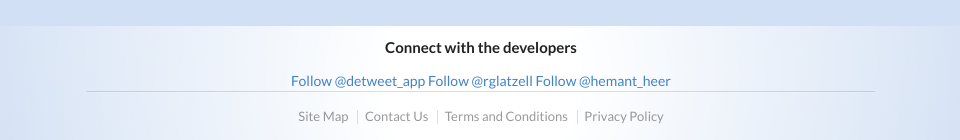
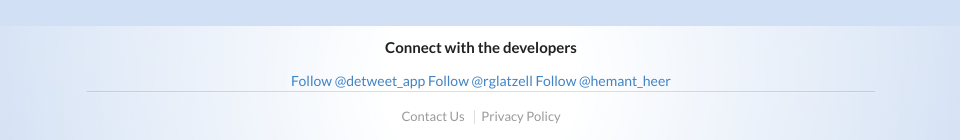
Before and after one commit to robertglatzel/detweet, a Flask app: page / in a window 1280 px wide. Shown: the part 660-800 px from the top of the page, without its empty margins (159-1119 px from the left). Run offline with Flask 2, Linux system fonts and the light colour scheme; parts of the project's set-up code (start-up, migrations or seed data) failed here and were passed over; some libraries are stand-ins or nearby versions.

Commit message:
removed footer links at bottom of page

```diff
--- a/detweet_app/templates/login.html
+++ b/detweet_app/templates/login.html
@@ -56,9 +56,7 @@
                       </div>
                     <div id="divide" class="ui inverted section divider"></div>
                     <div class="ui horizontal small divided link list">
-                      <a class="item" href="#">Site Map</a>
                       <a class="item" href="#">Contact Us</a>
-                      <a class="item" href="#">Terms and Conditions</a>
                       <a class="item" href="#">Privacy Policy</a>
                     </div>
                   </div>
```
